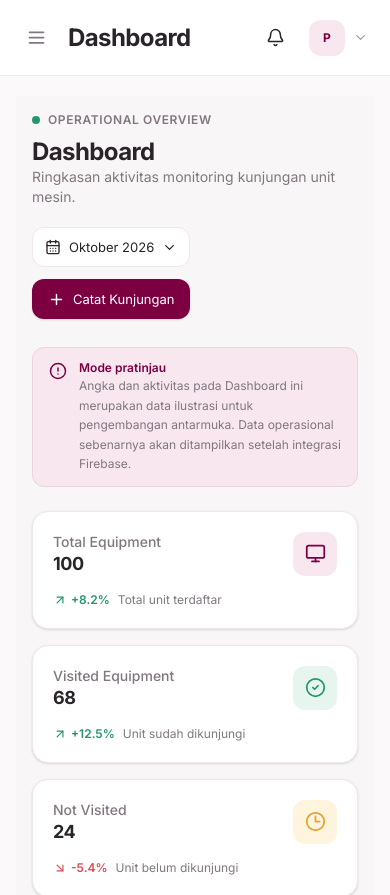
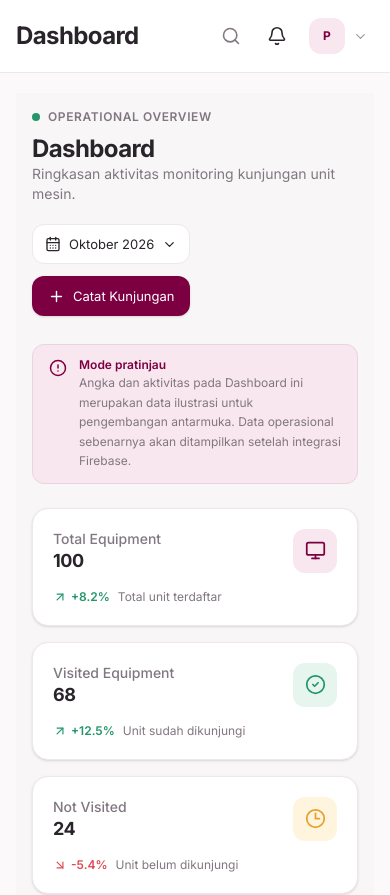
Before and after one commit to irwanfuzi/Moku-app, a Next.js app: page / in a window 390 px wide. Shown: the top 895 px of the page. Built offline with nearby package versions, Linux system fonts and the light colour scheme.

Commit message:
refactor: optimize responsive MOKU application header
Refactor AppHeader component by removing unused Menu prop and updating layout styles. Adjust search input and notification display for better usability.

```diff
--- a/src/components/layout/app-header.tsx
+++ b/src/components/layout/app-header.tsx
@@ -5,7 +5,6 @@ import { useState } from "react";
 import {
   Bell,
   ChevronDown,
-  Menu,
   Search,
   UserCircle,
 } from "lucide-react";
@@ -13,7 +12,6 @@ import {
 interface AppHeaderProps {
   title: string;
   description?: string;
-  onMenuClick?: () => void;
   onSearch?: (value: string) => void;
   notificationCount?: number;
   userName?: string;
@@ -23,13 +21,19 @@ interface AppHeaderProps {
 export default function AppHeader({
   title,
   description,
-  onMenuClick,
   onSearch,
   notificationCount = 0,
   userName = "Pengguna",
   userEmail = "Akun MOKU",
 }: AppHeaderProps) {
   const [searchValue, setSearchValue] = useState("");
+
+  const initials = userName
+    .trim()
+    .split(/\s+/)
+    .slice(0, 2)
+    .map((word) => word.charAt(0).toUpperCase())
+    .join("");
 
   const handleSearch = (
     event: React.ChangeEvent<HTMLInputElement>
@@ -40,29 +44,22 @@ export default function AppHeader({
     onSearch?.(value);
   };
 
-  const initials = userName
-    .trim()
-    .split(/\s+/)
-    .slice(0, 2)
-    .map((word) => word.charAt(0).toUpperCase())
-    .join("");
-
   return (
-    <header className="sticky top-0 z-20 flex min-h-[76px] w-full items-center justify-between gap-4 border-b border-[#EEE7EB] bg-white/95 px-4 backdrop-blur-md sm:px-6 lg:px-8">
-      {/* Left section */}
-      <div className="flex min-w-0 flex-1 items-center gap-3">
-        {/* Mobile menu */}
-        <button
-          type="button"
-          onClick={onMenuClick}
-          className="flex h-10 w-10 shrink-0 items-center justify-center rounded-xl text-[#817780] transition hover:bg-[#F8E7EE] hover:text-[#7C0041] lg:hidden"
-          aria-label="Buka navigasi"
+    <header
+      className="
+        sticky top-0 z-20
+        flex min-h-[68px] w-full
+        items-center justify-between gap-3
+        border-b border-[#EEE7EB]
+        bg-white/95
+        px-4 py-3
+        backdrop-blur-md
+        sm:min-h-[76px] sm:px-6
+        lg:px-8
+      "
     >
-          <Menu size={21} />
-        </button>
-
-        {/* Page title */}
-        <div className="min-w-0">
+      {/* Page Information */}
+      <div className="min-w-0 flex-1">
         <h1 className="truncate text-lg font-bold tracking-tight text-[#29232A] sm:text-xl">
           {title}
         </h1>
@@ -73,15 +70,21 @@ export default function AppHeader({
           </p>
         )}
       </div>
-      </div>
 
-      {/* Right section */}
-      <div className="flex shrink-0 items-center gap-2 sm:gap-3">
-        {/* Search */}
+      {/* Header Actions */}
+      <div className="flex shrink-0 items-center gap-1.5 sm:gap-3">
+
+        {/* Desktop Search */}
         <div className="relative hidden w-48 md:block lg:w-64">
           <Search
             size={17}
-            className="pointer-events-none absolute left-3 top-1/2 -translate-y-1/2 text-[#A49AA1]"
+            strokeWidth={1.9}
+            className="
+              pointer-events-none absolute
+              left-3 top-1/2
+              -translate-y-1/2
+              text-[#A49AA1]
+            "
           />
 
           <input
@@ -90,24 +93,78 @@ export default function AppHeader({
             onChange={handleSearch}
             placeholder="Cari sesuatu..."
             aria-label="Pencarian"
-            className="h-10 w-full rounded-xl border border-[#EEE7EB] bg-[#FBF9FA] pl-10 pr-3 text-xs text-[#29232A] outline-none transition placeholder:text-[#A49AA1] focus:border-[#7C0041] focus:bg-white focus:ring-2 focus:ring-[#7C0041]/10"
+            className="
+              h-10 w-full rounded-xl
+              border border-[#EEE7EB]
+              bg-[#FBF9FA]
+              pl-10 pr-3
+              text-xs text-[#29232A]
+              outline-none
+              transition
+              placeholder:text-[#A49AA1]
+              focus:border-[#7C0041]
+              focus:bg-white
+              focus:ring-2
+              focus:ring-[#7C0041]/10
+            "
           />
         </div>
+
+        {/* Mobile Search */}
+        <button
+          type="button"
+          className="
+            flex h-10 w-10
+            items-center justify-center
+            rounded-xl
+            text-[#817780]
+            transition
+            hover:bg-[#F8E7EE]
+            hover:text-[#7C0041]
+            md:hidden
+          "
+          aria-label="Pencarian"
+          title="Pencarian"
+        >
+          <Search size={20} strokeWidth={1.9} />
+        </button>
 
         {/* Notifications */}
         <Link
           href="/notifications"
-          className="relative flex h-10 w-10 shrink-0 items-center justify-center rounded-xl text-[#817780] transition hover:bg-[#F8E7EE] hover:text-[#7C0041]"
+          className="
+            relative flex h-10 w-10
+            shrink-0 items-center justify-center
+            rounded-xl
+            text-[#817780]
+            transition
+            hover:bg-[#F8E7EE]
+            hover:text-[#7C0041]
+          "
           aria-label={
             notificationCount > 0
               ? `${notificationCount} notifikasi`
               : "Notifikasi"
           }
         >
-          <Bell size={19} strokeWidth={1.9} />
+          <Bell
+            size={20}
+            strokeWidth={1.9}
+          />
 
           {notificationCount > 0 && (
-            <span className="absolute right-2 top-2 flex h-[17px] min-w-[17px] items-center justify-center rounded-full border-2 border-white bg-[#DC4C55] px-1 text-[9px] font-bold text-white">
+            <span
+              className="
+                absolute right-1.5 top-1.5
+                flex h-[17px] min-w-[17px]
+                items-center justify-center
+                rounded-full
+                border-2 border-white
+                bg-[#DC4C55]
+                px-1
+                text-[9px] font-bold text-white
+              "
+            >
               {notificationCount > 99
                 ? "99+"
                 : notificationCount}
@@ -118,13 +175,28 @@ export default function AppHeader({
         {/* Divider */}
         <div className="hidden h-9 w-px bg-[#EEE7EB] sm:block" />
 
-        {/* User profile */}
+        {/* User Profile */}
         <Link
           href="/profile"
-          className="flex items-center gap-2 rounded-xl p-1.5 transition hover:bg-[#FBF6F8] sm:gap-3 sm:px-2"
+          className="
+            flex items-center gap-2
+            rounded-xl p-1.5
+            transition
+            hover:bg-[#FBF6F8]
+            sm:gap-3 sm:px-2
+          "
           aria-label="Buka profil pengguna"
         >
-          <div className="flex h-9 w-9 shrink-0 items-center justify-center rounded-xl bg-[#F8E7EE] text-xs font-bold text-[#7C0041]">
+          <div
+            className="
+              flex h-9 w-9 shrink-0
+              items-center justify-center
+              rounded-xl
+              bg-[#F8E7EE]
+              text-xs font-bold
+              text-[#7C0041]
+            "
+          >
             {initials || (
               <UserCircle size={20} />
             )}
```
Lines whose indentation alone changed are shown as unchanged.
